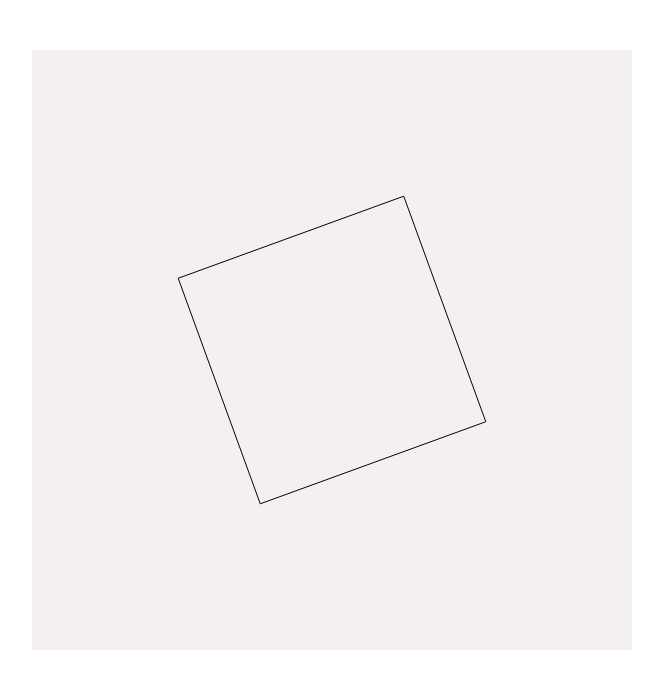
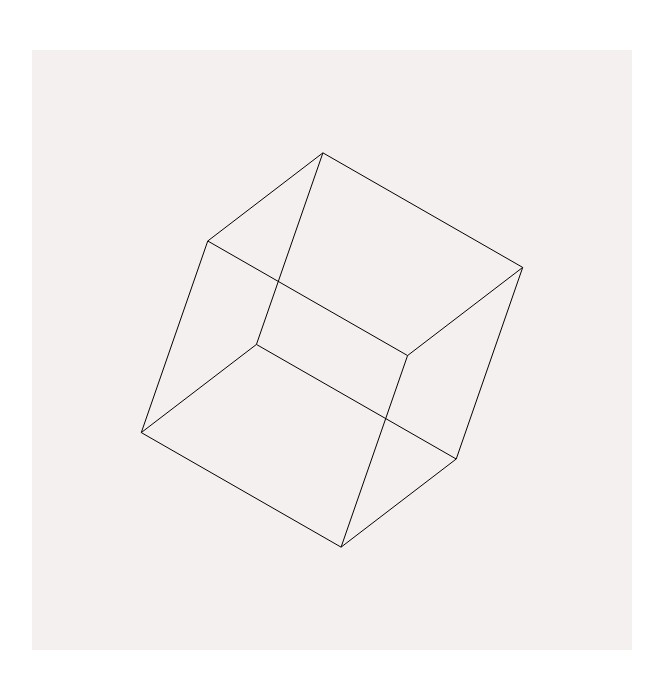
Before and after one commit to apelsinovi-sok/cube3D, a website: page index.html in a window 1280 px wide. Shown: the whole page, without its empty margins (308-971 px from the left). Drawn offline with nearby package versions, Linux system fonts and the light colour scheme.

Commit message:
cube rotate

```diff
--- a/index.html
+++ b/index.html
@@ -18,84 +18,105 @@ let canvas = document.getElementById("canvas");
 let ctx = canvas.getContext("2d");
 let size_cube = 2;
 
-let point = [
-    [-60,60],
-    [-60,-60],
-    [60,60],
-    [60,-60]
+let point = [  //матрица с координатами 8-ми точек куба
+//  X     Y   Z
+    [-60,60,-60],
+    [-60,-60,-60],
+    [60,60,-60],
+    [60,-60,-60],
+
+    [-60,60,60],
+    [-60,-60,60],
+    [60,60,60],
+    [60,-60,60],
 ];
 
-let line = [
+let line = [ //матрица содержащая инструкцию как и в каком порядке соединять ребра куба
 
-    [0,1],
-    [2,3],
+    [0,1], //одно ребро равно одной ячейки массива. содержимое это ячейки равно двум точкам которые нужно соединить
+    [2,3], //например эта линия состоит из координат точки point[2] и точки point[3]
     [0,2],
-    [1,3]
+    [1,3],
+
+    [4,5],
+    [6,7],
+    [4,6],
+    [5,7],
+
+    [0,4],
+    [1,5],
+    [2,6],
+    [3,7]
 
 ];
 
-ctx.translate(300,300);
 
 
-function rotate(angle = 0.5){
+ctx.translate(300,300);// сдвиг системы координат
 
-    let rotation = [
-        [Math.cos(angle* Math.PI / 180), Math.sin(angle* Math.PI / 180*(-1))],
-        [Math.sin(angle* Math.PI / 180), Math.cos(angle* Math.PI / 180)]
+
+function rotate(angleX = 0.5 , angleZ = 0.3){
+
+    let rotationX = [
+
+        [(1),                             (0),                                   (0)],
+
+        [(0),  Math.cos(angleX* Math.PI / 180), Math.sin(angleX* Math.PI / 180)*(-1)],
+
+        [(0),  Math.sin(angleX* Math.PI / 180), Math.cos(angleX* Math.PI / 180)]
+
     ];
 
-for (var i = 0; i < point.length; i++) {
+    let rotationZ = [
 
-    let val = math.multiply(rotation, point[i]);
+        [ Math.cos(angleZ* Math.PI / 180),      Math.sin(angleZ* Math.PI / 180), (0)],
 
-    point[i][0] = val[0];
-    point[i][1] = val[1];
+        [ Math.sin(angleZ* Math.PI / 180)*(-1), Math.cos(angleZ* Math.PI / 180), (0)],
 
-}
-ctx.beginPath();
-ctx.clearRect(-300, -300, 600, 600);
-draw();
+        [(0),                            (0),                                  (1)]
 
-}
+    ];
 
-function draw(){
 
-for (var i = 0; i < line.length; i++) {
-    ctx.moveTo(point[line[i][0]][0]*size_cube, point[line[i][0]][1]*size_cube);
-    ctx.lineTo(point[line[i][1]][0]*size_cube, point[line[i][1]][1]*size_cube);
-}
+multiplay(rotationX);//поворот
 
-ctx.stroke();
+multiplay(rotationZ);
+
+clear();//отчистка экрана
+
+draw();//отрисовка куба
 
 }
 
 
-setInterval(rotate, 10);
+setInterval(rotate, 10);//обновление анимации
 
 
 
+function multiplay(axis){//умножение точек куба на матрицу поворота
+    for (var i = 0; i < point.length; i++) {
 
+    let val = math.multiply(axis, point[i]);
 
+    point[i][0] = val[0];
+    point[i][1] = val[1];
+    point[i][2] = val[2];
+}
+}
 
+function draw(){//отрисовка
 
+  for (var i = 0; i < line.length; i++) {
+      ctx.moveTo(point[line[i][0]][0]*size_cube, point[line[i][0]][1]*size_cube);
+      ctx.lineTo(point[line[i][1]][0]*size_cube, point[line[i][1]][1]*size_cube);
+  }
+ctx.stroke();
+}
 
-
-
-
-
-/*ctx.moveTo(-60*size_cube,60*size_cube);
-ctx.lineTo(-60*size_cube, -60*size_cube);
-
-ctx.moveTo(60*size_cube,60*size_cube);
-ctx.lineTo(60*size_cube, -60*size_cube);
-
-ctx.moveTo(-60*size_cube,60*size_cube);
-ctx.lineTo(60*size_cube, 60*size_cube);
-
-ctx.moveTo(-60*size_cube,-60*size_cube);
-ctx.lineTo(60*size_cube, -60*size_cube);*/
-
-
+function clear(){//отчистка экрана
+  ctx.beginPath();
+  ctx.clearRect(-300, -300, 600, 600);
+}
 
 </script>
 
```
